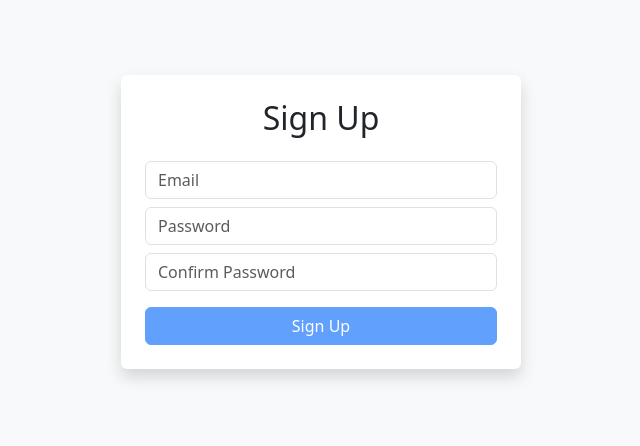
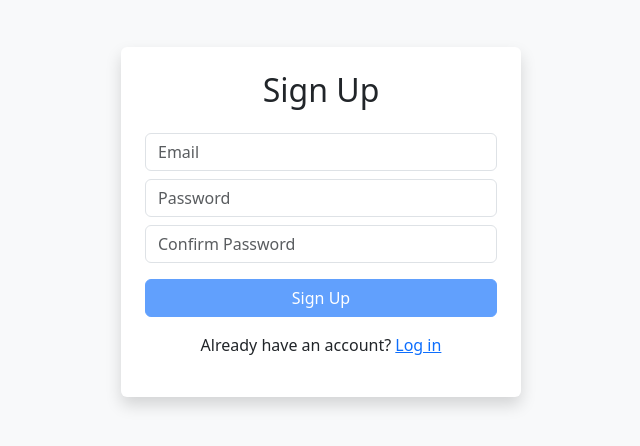
Before and after one commit to Sentore847/crm-git, a React (Vite) app in the folder client/: page /signup in a window 1280 px wide. Shown: the part 178-624 px from the top of the page, without its empty margins (319-959 px from the left). Built offline with nearby package versions, Linux system fonts and the light colour scheme.

Commit message:
Add link to Login

```diff
--- a/client/src/pages/Signup.tsx
+++ b/client/src/pages/Signup.tsx
@@ -1,5 +1,5 @@
 import { useForm } from 'react-hook-form';
-import { useNavigate } from 'react-router-dom';
+import { useNavigate, Link } from 'react-router-dom';
 import { useState } from 'react';
 import type { SignupFormData } from '../types/auth.types';
 import api from '../services/api';
@@ -95,6 +95,10 @@ const Signup = () => {
             Sign Up
           </button>
         </form>
+
+        <p className="mt-3 text-center">
+          Already have an account? <Link to="/login">Log in</Link>
+        </p>
       </div>
     </div>
   );
```
